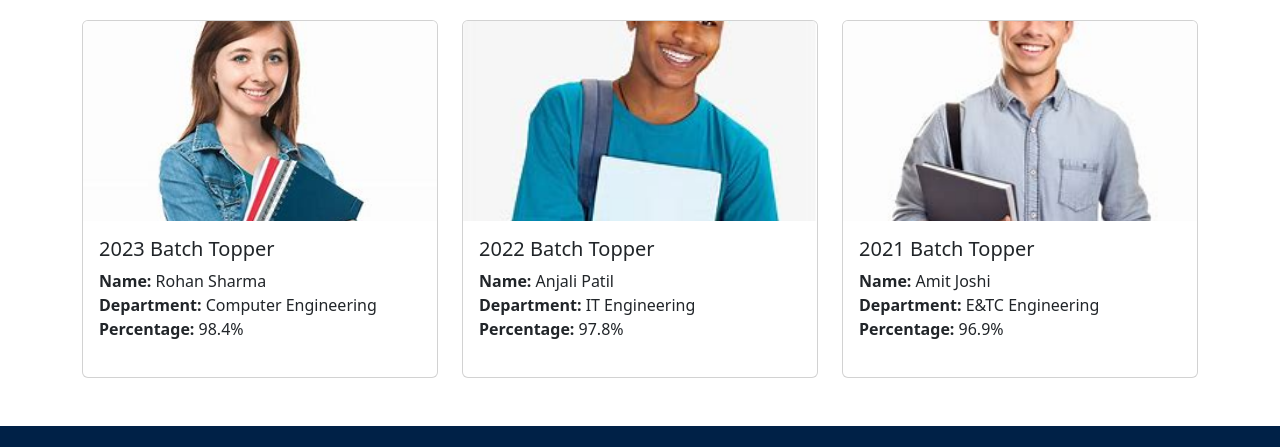
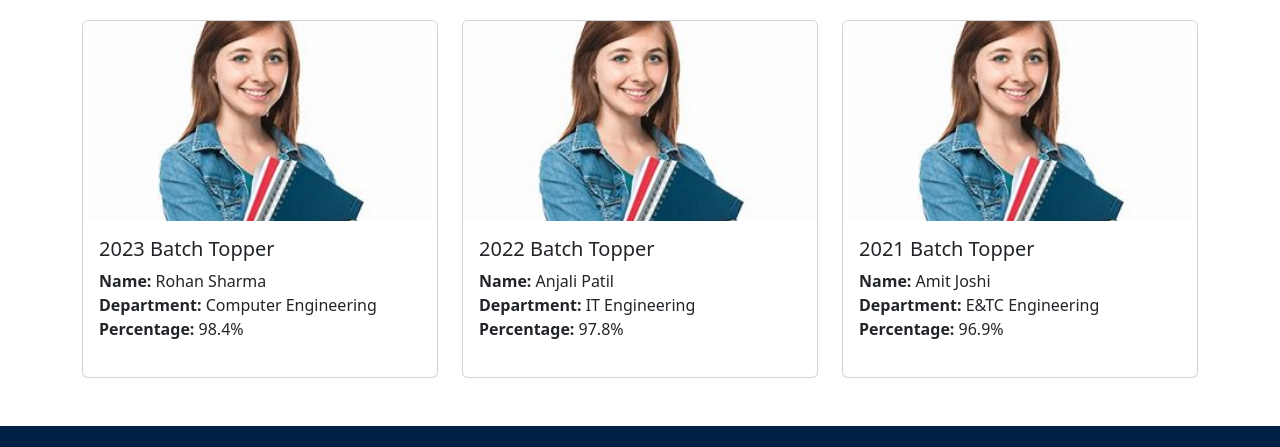
Before and after one commit to ShreyashPG/wad-practical-live, a plain HTML site: page index.html in a window 1280 px wide. Shown: the part 221-668 px from the top of the page. Drawn offline with nearby package versions, Linux system fonts and the light colour scheme.

Commit message:
Update index.html

```diff
--- a/index.html
+++ b/index.html
@@ -80,7 +80,7 @@
         <!-- Topper Card 2022 -->
         <div class="col-md-4 col-sm-6 col-12">
             <div class="card h-100 topper-card">
-                <img src="student4.jpg" class="card-img-top topper-img" alt="Topper 2022">
+                <img src="student3.jpg" class="card-img-top topper-img" alt="Topper 2022">
                 <div class="card-body">
                     <h5 class="card-title">2022 Batch Topper</h5>
                     <p class="card-text">
@@ -95,7 +95,7 @@
         <!-- Topper Card 2021 -->
         <div class="col-md-4 col-sm-6 col-12">
             <div class="card h-100 topper-card">
-                <img src="Student1.jpg" class="card-img-top topper-img" alt="Topper 2021">
+                <img src="student3.jpg" class="card-img-top topper-img" alt="Topper 2021">
                 <div class="card-body">
                     <h5 class="card-title">2021 Batch Topper</h5>
                     <p class="card-text">
```
